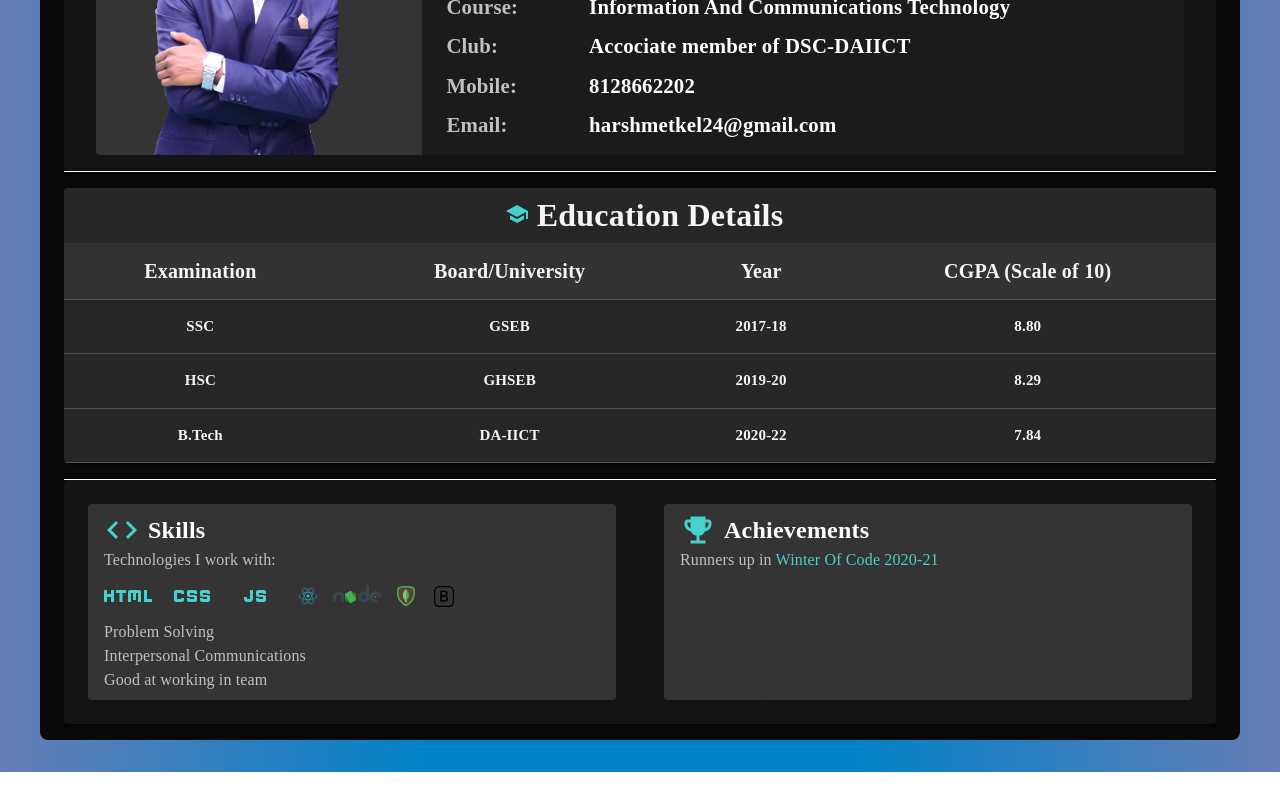
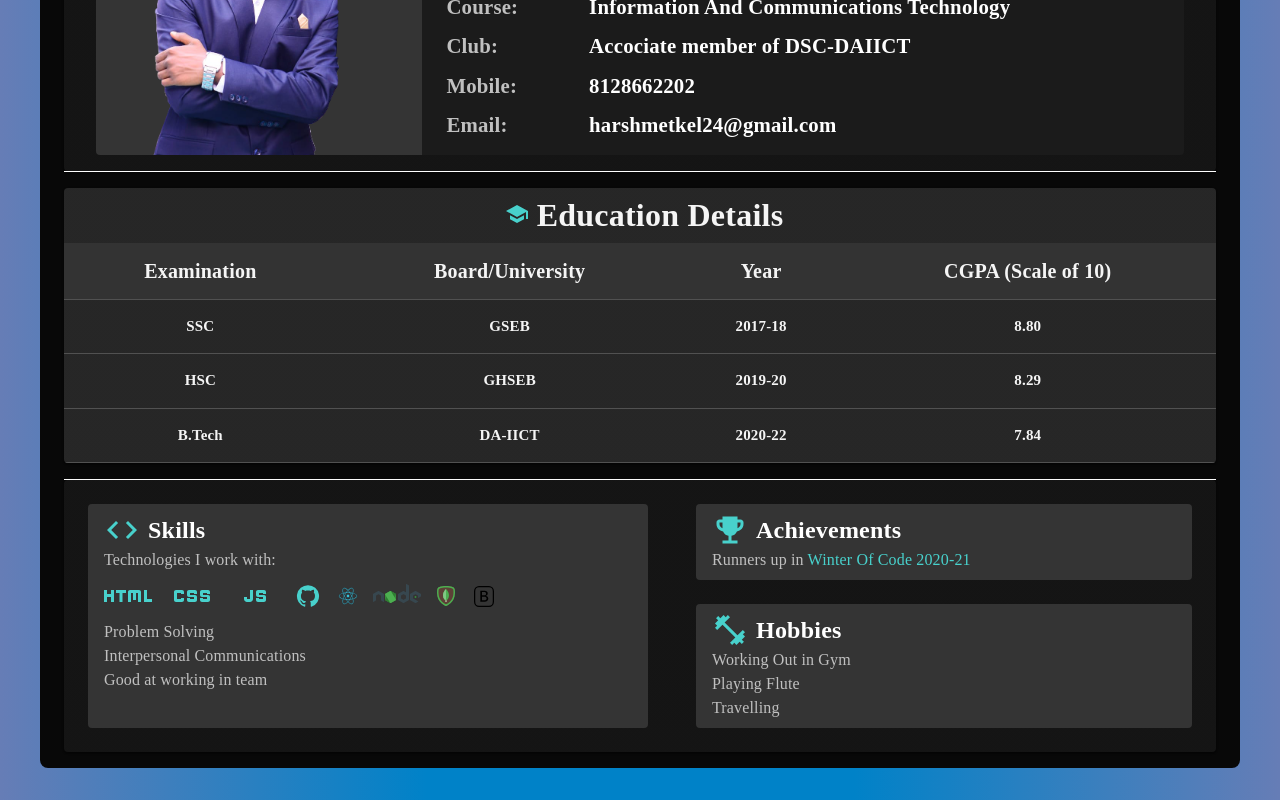
Before and after one commit to harshmetkel24/portfolio, a React (Create React App) app in the folder portfolio/: page / in a window 1280 px wide. Shown: the part 333-1133 px from the top of the page. Before the commit the page ends 1105 px from the top, so only its background shows below. Built offline with nearby package versions, Linux system fonts and the light colour scheme.

Commit message:
hobbies added

```diff
--- a/portfolio/src/Components/ExtraDetailsCard.js
+++ b/portfolio/src/Components/ExtraDetailsCard.js
@@ -6,6 +6,8 @@ import HtmlIcon from "@mui/icons-material/Html";
 import CssIcon from "@mui/icons-material/Css";
 import JavascriptIcon from "@mui/icons-material/Javascript";
 import EmojiEventsIcon from "@mui/icons-material/EmojiEvents";
+import FitnessCenterIcon from "@mui/icons-material/FitnessCenter";
+import GitHubIcon from "@mui/icons-material/GitHub";
 
 const ExtraDetailsCard = () => {
   return (
@@ -61,6 +63,9 @@ const ExtraDetailsCard = () => {
             <HtmlIcon sx={{ fontSize: "3em", color: "#48d1cc", mx: 1 }} />
             <CssIcon sx={{ fontSize: "3em", color: "#48d1cc", mx: 1 }} />
             <JavascriptIcon sx={{ fontSize: "3em", color: "#48d1cc", mx: 1 }} />
+            <GitHubIcon
+              sx={{ fontSize: "1.5em", color: "#48d1cc", mx: 1, my: "auto" }}
+            />
             <img
               style={{ height: "1.5em", fill: "#fff", margin: "auto 0.5em" }}
               src="/images/ReactJSIcon.svg"
@@ -114,16 +119,15 @@ const ExtraDetailsCard = () => {
         </Box>
         <Box
           sx={{
+            displah: "flex",
+            flexDirection: "column",
             width: {
               md: "50%",
               xs: "inherit",
             },
-            backgroundColor: "#343434",
-            borderRadius: 1,
-            m: 3,
-            p: 1,
           }}
         >
+          <Box sx={{ backgroundColor: "#343434", borderRadius: 1, p: 1, m: 3 }}>
             <Typography
               component="h3"
               sx={{
@@ -150,6 +154,51 @@ const ExtraDetailsCard = () => {
               <span style={{ color: "#48d1cc" }}>Winter Of Code 2020-21</span>
             </Typography>
           </Box>
+          <Box sx={{ backgroundColor: "#343434", borderRadius: 1, p: 1, m: 3 }}>
+            <Typography
+              component="h3"
+              sx={{
+                fontFamily: "inherit",
+                fontWeight: 600,
+                display: "flex",
+                alighItems: "center",
+                fontSize: "1.5em",
+              }}
+            >
+              <FitnessCenterIcon
+                sx={{ fontSize: "1.5em", mx: 1, color: "#48d1cc" }}
+              />
+              Hobbies
+            </Typography>
+            <Typography
+              sx={{
+                mx: 1,
+                color: "#c0c0c0",
+                fontFamily: "inherit",
+              }}
+            >
+              Working Out in Gym
+            </Typography>
+            <Typography
+              sx={{
+                mx: 1,
+                color: "#c0c0c0",
+                fontFamily: "inherit",
+              }}
+            >
+              Playing Flute
+            </Typography>
+            <Typography
+              sx={{
+                mx: 1,
+                color: "#c0c0c0",
+                fontFamily: "inherit",
+              }}
+            >
+              Travelling
+            </Typography>
+          </Box>
+        </Box>
       </Paper>
     </>
   );
```
Also changed, not shown: 11 other files (tests, documents, lock files or other folders). Lines whose indentation alone changed are shown as unchanged.
